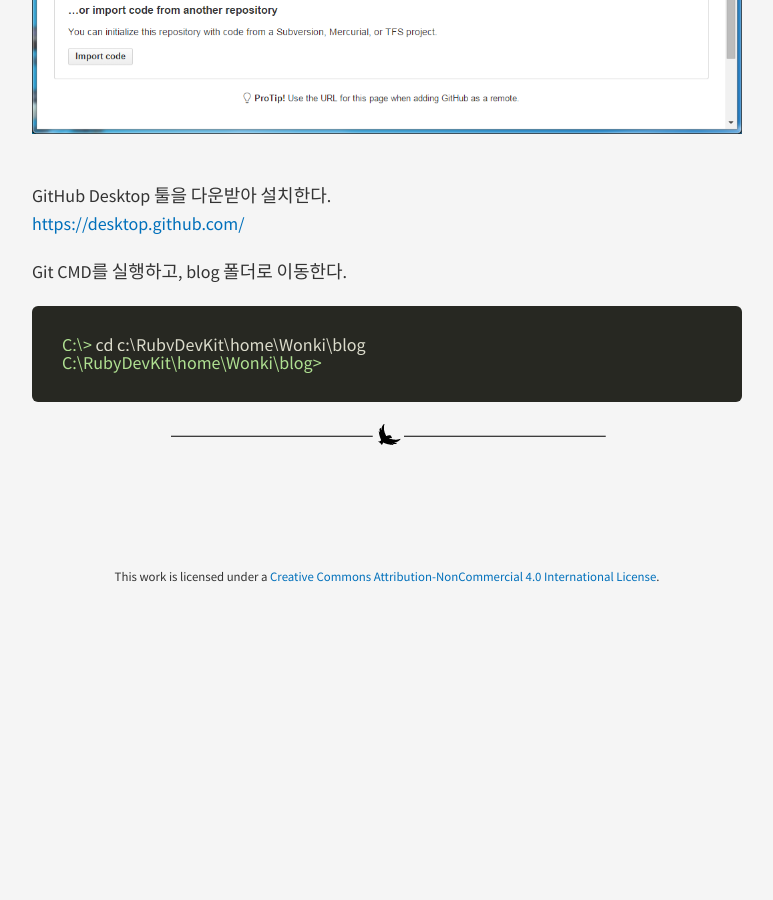
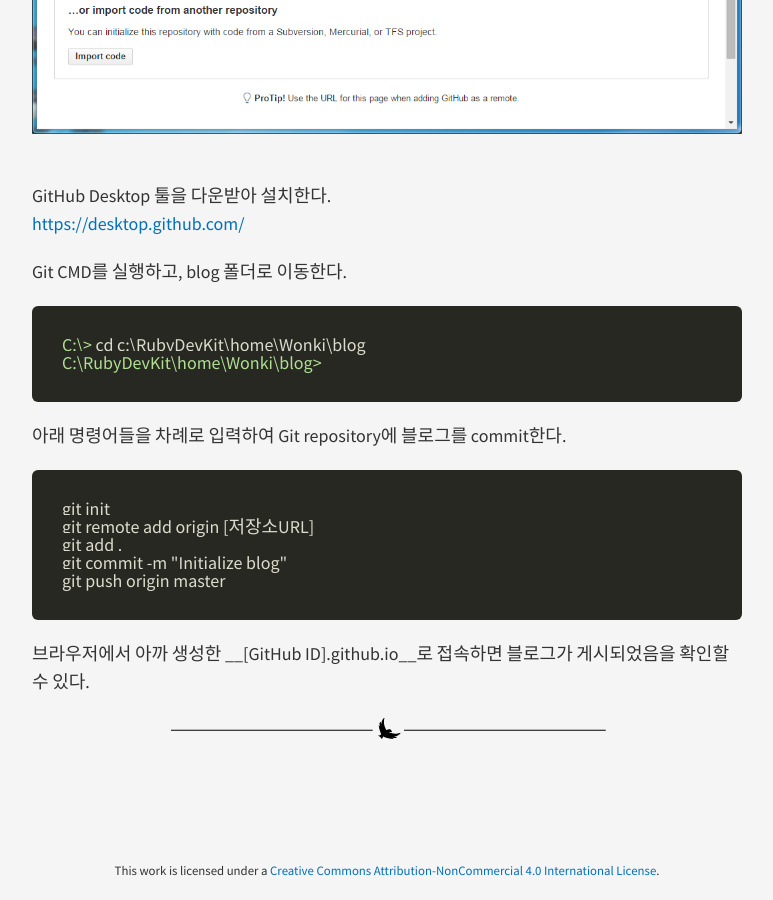
Before and after one commit to wonkijeong/wonkijeong.github.io, a Jekyll site: the page built from _posts/2016-01-12-first-post.md, in a window 1280 px wide and 900 px high, scrolled down 9521 px. Shown: the whole window, without its empty margins (253-1026 px from the left). Built offline with Jekyll 4.4.1, drawn with Linux system fonts in a browser that asks for light colours; nearby versions of some CDN libraries; Markdown is read by kramdown in place of the engine named in the settings; comment, search, counter and statistics services are not loaded; before the commit the page ends 10127 px from its top, so only the background shows below that; some of the changed text lies outside the part shown.

Commit message:
First version

```diff
--- a/_data/brume.yml
+++ b/_data/brume.yml
@@ -1,3 +1,3 @@
-name: Brume
-author: Aigars Dzerviniks
-description: It's simple. It's easy to use. It's a Jekyll theme.
+name: BBBlog
+author: Wonki Jeong
+description: Wonki Jeong's Blog
--- a/_includes/head.html
+++ b/_includes/head.html
@@ -1,6 +1,6 @@
 <!-- meta information -->
 <meta charset="utf-8">
-<meta name="description" {% if page.title == "Home" %}
+<meta name="description" {% if page.title == "Wonki Jeong" %}
       content="{{ site.data.brume.description }}" {% else %}
       content="{{ page.content | strip_html | strip_newlines | truncate: 120 }}" {% endif %}>
 <meta name="author" content="{{ site.data.brume.author }}">
--- a/_posts/2014-03-07-demo-post.md
+++ b/_posts/2016-01-12-first-post.md
@@ -19,14 +19,14 @@ Ruby 설치 시 PATH를 자동으로 등록해 주는 것이 좋다. (설치 시
 
 ## 2. Jekyll 설치
 Ruby Dev Kit을 설치한 폴더의 <strong>msys.bat</strong> 을 실행하면 아래와 같은 화면이 뜸.
-<img src="public/images/run_devkit.png">
+<img src="/public/images/run_devkit.png">
 
 아래와 같이 입력하여 jekyll을 설치.
 <div class="highlight">
 <span class="no">$ </span> <span class="nc">gem install jekyll </span>
 </div>
 입력하면 아래와 같이 설치된다.
-<img src="public/images/install_jekyll.png">
+<img src="/public/images/install_jekyll.png">
 
 - Jekyll은 <i>_config.yml</i> 등의 설정 파일들과 페이지의 여러 resource를 이용하여 정적인 페이지들을 간편히 만들어주는 도구이며, localhost에 자동으로 publishing하는 기능도 있어서 웹 서비스 환경을 조성하지 않고도 간단히 페이지들을 만들 수 있다.
 <br><br>
@@ -40,10 +40,10 @@ Ruby Dev Kit을 설치한 폴더의 <strong>msys.bat</strong> 을 실행하면
 </div>
 
 그럼 아래와 같이 메시지가 뜬다.
-<img src="public/images/jekyll_serve.png"><br>
+<img src="/public/images/jekyll_serve.png"><br>
 
 오류 없이 실행되었다면 브라우저로 접속하여 확인할 수 있다. (기본 port는 4000)
-<img src="public/images/run_blog_1.png"><br>
+<img src="/public/images/run_blog_1.png"><br>
 현재 blog 폴더에 아무 것도 없기 때문에, 위와 같이 기본 화면만 뜨게 된다.
 <br><br>
 
@@ -56,7 +56,7 @@ Jekyll theme 무료 제공 사이트 <br>
 <a href="http://jekyllthemes.org/themes/brume/">http://jekyllthemes.org/themes/brume/</a>
 
 그런데 파일을 복사하고 jekyll serve를 실행하면 아래와 같은 에러가 발생한다.
-<img src="public/images/jekyll_error_1.png"><br>
+<img src="/public/images/jekyll_error_1.png"><br>
 
 brume 테마를 실행하기 위해서는 redcarpet이라는 패키지가 필요한데, 설치되어 있지 않아서 발생한 에러이므로 redcarpet을 설치한다. <br>
 (다른 테마에서는 redcarpet대신 또다른 package가 필요할 수도 있다.)
@@ -67,7 +67,7 @@ brume 테마를 실행하기 위해서는 redcarpet이라는 패키지가 필요
 </div>
 
 실행하고 브라우저로 접속하면 테마가 적용된다.
-<img src="public/images/run_blog_2.png"><br><br>
+<img src="/public/images/run_blog_2.png"><br><br>
 
 ## 5. 블로그 설정 및 포스팅하기
 받은 테마별로 설정방식은 조금씩 다를 수 있으므로 jekyllthemes 사이트에서 자신이 받은 테마의 usage 항목을 참고한다.<br>
@@ -85,16 +85,16 @@ Disqus에서 댓글 기능을 불러와 내 블로그에 embedding 시킬 수
 <a href="http://disqus.com">http://disqus.com</a><br>
 
 회원 가입을 하고 로그인을 한 뒤, 오른쪽 위의 설정 버튼을 눌러 __'Add Disqus to Site'__를 클릭한다.<br>
-<img src="public/images/disqus_1.png"><br>
+<img src="/public/images/disqus_1.png"><br>
 
 사이트 이름과 URL, 카테고리를 입력하고 'Finish registration' 버튼을 클릭한다.<br>
-<img src="public/images/disqus_2.png"><br>
+<img src="/public/images/disqus_2.png"><br>
 
 댓글을 위한 HTML 태그를 입력하기 위한 플랫폼을 선택해야 하는데, 우리 블로그는 어떤 사이트에 종속된 것이 아니므로 __Universal Code__를 선택한다.<br>
-<img src="public/images/disqus_3.png"><br>
+<img src="/public/images/disqus_3.png"><br>
 
 코드가 나오면 이를 복사하여 적절한 위치에 삽입한다.
-<img src="public/images/disqus_4.png"><br>
+<img src="/public/images/disqus_4.png"><br>
 
 __brume__ 테마의 경우 __layout__ 폴더의 __post.html__ 파일의 하단에 위 코드를 삽입하게 되면
 모든 포스트 밑에 댓글 기능이 추가된다.
@@ -103,13 +103,13 @@ __brume__ 테마의 경우 __layout__ 폴더의 __post.html__ 파일의 하단
 ## 7. GitHub에 블로그 등록하기
 완성된 블로그를 GitHub에 등록할 수 있다.<br>
 먼저 github에 접속하여 __+ New repository__ 버튼을 눌러 새로운 repository를 생성한다.<br>
-<img src="public/images/github_1.png"><br>
+<img src="/public/images/github_1.png"><br>
 
 Repository의 이름은 __[UserID].github.io__로 설정해야 블로그 개설이 가능하다. <br>
-<img src="public/images/github_2.png"><br>
+<img src="/public/images/github_2.png"><br>
 
 생성하면 아래와 같이 빈 repository가 생성된다.<br>
-<img src="public/images/github_3.png"><br>
+<img src="/public/images/github_3.png"><br>
 
 GitHub Desktop 툴을 다운받아 설치한다.<br>
 <a href="https://desktop.github.com/">https://desktop.github.com/</a><br>
@@ -121,5 +121,16 @@ Git CMD를 실행하고, blog 폴더로 이동한다.
 <span class="no">C:\RubyDevKit\home\Wonki\blog> </span>
 </div>
 
+아래 명령어들을 차례로 입력하여 Git repository에 블로그를 commit한다.
+
+<div class="highlight">
+<span class="nc">git init </span><br>
+<span class="nc">git remote add origin [저장소URL] </span><br>
+<span class="nc">git add . </span><br>
+<span class="nc">git commit -m "Initialize blog" </span><br>
+<span class="nc">git push origin master </span><br>
+</div>
+
+브라우저에서 아까 생성한 __[GitHub ID].github.io__로 접속하면 블로그가 게시되었음을 확인할 수 있다.
 
 ---
```
Also changed, not shown: about/index.md (+3 -2 lines), public/images/favicon.ico, public/images/logo.png.
